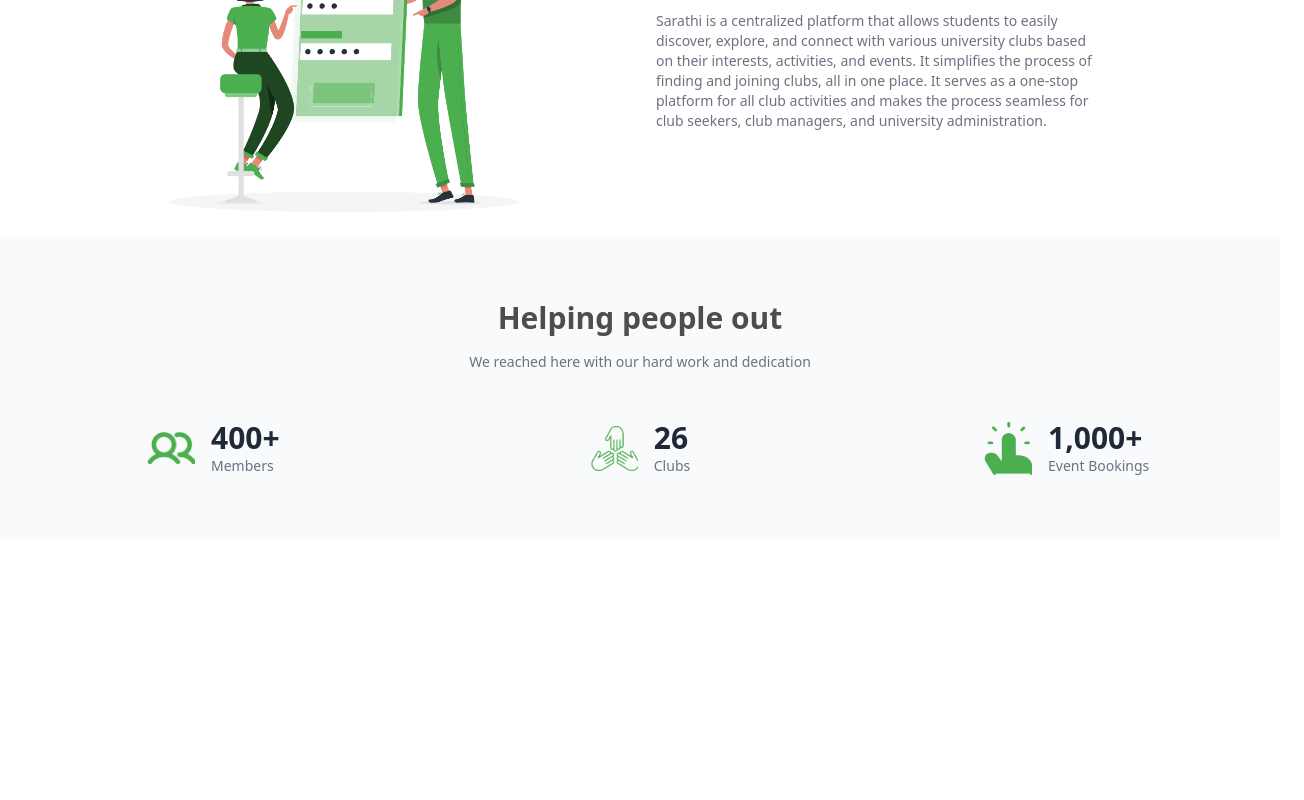
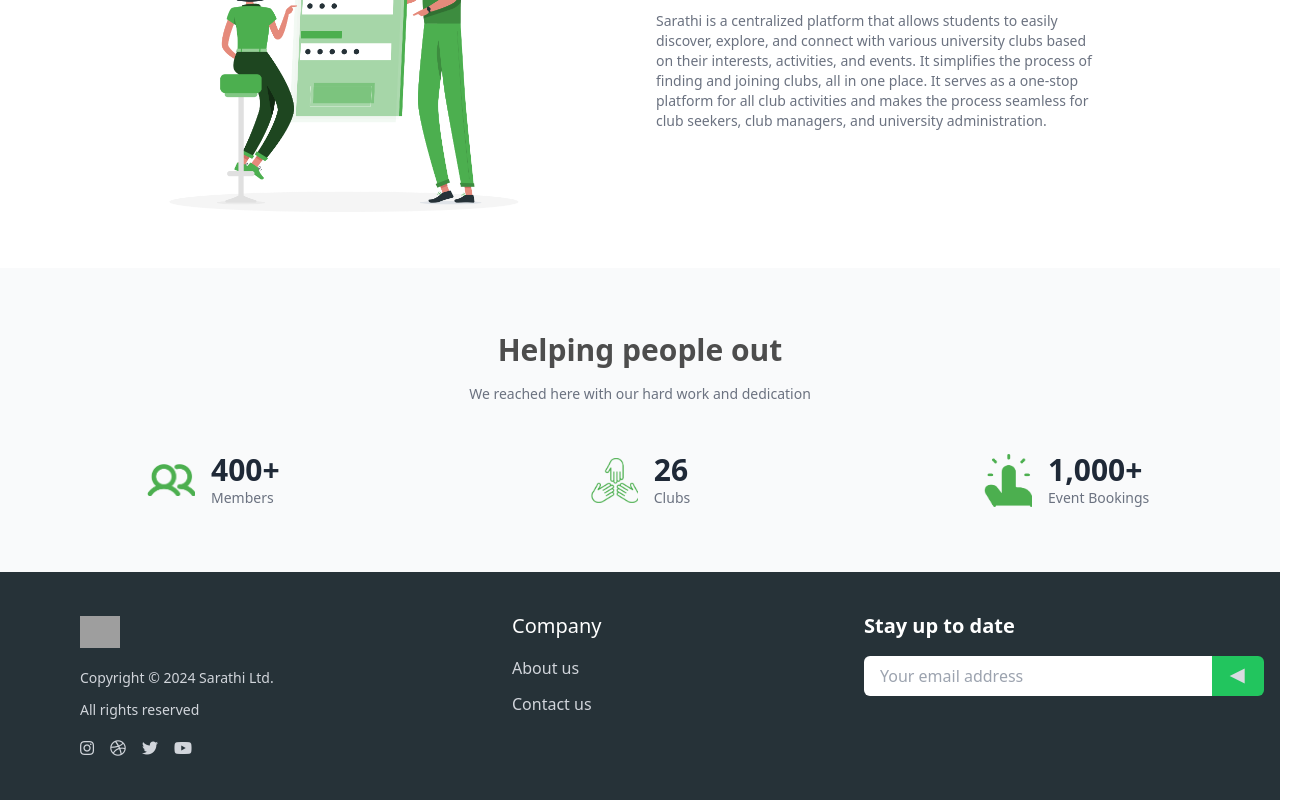
Before and after one commit to sthaarekh/sarathi, a React (Vite) app: page / in a window 1280 px wide. Shown: the part 1301-2101 px from the top of the page, 1304 px wide, since content can reach past the window. Before the commit the page ends 1841 px from the top, so only its background shows below. Built offline with nearby package versions, Linux system fonts and the light colour scheme; grey boxes are pictures that could not be loaded.

Commit message:
Added footer design

```diff
--- a/index.html
+++ b/index.html
@@ -4,6 +4,7 @@
     <meta charset="UTF-8" />
     <meta name="viewport" content="width=device-width, initial-scale=1.0" />
     <link href="./src/App.css" rel="stylesheet">
+    <link href="https://cdnjs.cloudflare.com/ajax/libs/font-awesome/5.15.4/css/all.min.css" rel="stylesheet" />
     <title>Sarathi</title>
   </head>
   <body>
--- a/package.json
+++ b/package.json
@@ -10,6 +10,8 @@
     "preview": "vite preview"
   },
   "dependencies": {
+    "@fortawesome/free-brands-svg-icons": "^6.7.2",
+    "@fortawesome/react-fontawesome": "^0.2.2",
     "@react-three/drei": "^9.117.3",
     "@react-three/fiber": "^8.17.10",
     "lucide-react": "^0.460.0",
--- a/src/App.jsx
+++ b/src/App.jsx
@@ -1,4 +1,5 @@
 import './App.css'
+import Footer from './components/Footer'
 import Navbar from './components/Navbar'
 import Contacts from './pages/Contacts'
 import Home from './pages/Home'
@@ -19,6 +20,7 @@
         <Route path="/login" element={<Login/>} />
       </Routes>
       </BrowserRouter>
+      <Footer/>
     </>
   )
 }
--- /dev/null
+++ b/src/components/Footer.jsx
@@ -0,0 +1,85 @@
+import React from "react";
+
+const Footer = () => {
+  return (
+    <footer className="bg-[#263238] text-gray-300 py-10 flex justify-center items-center">
+      <div className="container mx-auto grid grid-cols-1 md:grid-cols-[30%_30%_40%] gap-8 px-10">
+        {/* Logo and Copyright */}
+        <div className="flex flex-col items-start px-10">
+          {/* Logo */}
+          <div className="mb-4">
+            <div className="w-10 h-10 flex items-center justify-center">
+              <img
+              className="h-8 w-auto"
+              src="https://upload.wikimedia.org/wikipedia/commons/2/2a/Lgog.svg"
+              alt="Logo"
+              />
+            </div>
+          </div>
+          <p className="text-sm mb-3">Copyright © 2024 Sarathi Ltd.</p>
+          <p className="text-sm">All rights reserved</p>
+          {/* Social Icons */}
+          <div className="flex mt-4 space-x-4">
+            <a href="#" aria-label="Instagram" className="hover:text-white">
+              <i className="fab fa-instagram"></i>
+            </a>
+            <a href="#" aria-label="Dribbble" className="hover:text-white">
+              <i className="fab fa-dribbble"></i>
+            </a>
+            <a href="#" aria-label="Twitter" className="hover:text-white">
+              <i className="fab fa-twitter"></i>
+            </a>
+            <a href="#" aria-label="YouTube" className="hover:text-white">
+              <i className="fab fa-youtube"></i>
+            </a>
+          </div>
+        </div>
+
+        {/* Company Section */}
+        <div className="pl-20">
+          <h3 className="text-xl text-white mb-4">Company</h3>
+          <ul>
+            <li className="mb-3">
+              <a href="#" className="hover:text-white">
+                About us
+              </a>
+            </li>
+            <li>
+              <a href="#" className="hover:text-white">
+                Contact us
+              </a>
+            </li>
+          </ul>
+        </div>
+
+        {/* Stay Up to Date */}
+        <div className="px-10">
+          <h3 className="font-semibold text-xl text-white mb-4">Stay up to date</h3>
+          <form className="flex">
+            <input
+              type="email"
+              placeholder="Your email address"
+              className="w-full px-4 py-2 text-gray-900 rounded-l-md focus:outline-none"
+            />
+            <button
+              type="submit"
+              className="px-4 py-2 bg-green-500 text-[#D9DBE1] rounded-r-md hover:bg-green-600"
+            >
+              <svg
+                xmlns="http://www.w3.org/2000/svg"
+                viewBox="0 0 24 24"
+                fill="currentColor"
+                className="w-5 h-5"
+              >
+                <path d="M2 12l18-9v18L2 12z" />
+              </svg>
+            </button>
+          </form>
+        </div>
+
+      </div>
+    </footer>
+  );
+};
+
+export default Footer;
--- a/src/pages/Home.jsx
+++ b/src/pages/Home.jsx
@@ -115,14 +115,14 @@
                   <div className="flex justify-center mb-4">
                     <img src={card.icon} alt={card.alt} className="h-10 md:h-12" />
                   </div>
-                  <h3 className="text-2xl lg:text-3xl text-[#4D4D4D] font-medium">{card.title}</h3>
+                  <h3 className="text-2xl xl:text-3xl text-[#4D4D4D] font-medium">{card.title}</h3>
                   <p className="text-gray-500 text-sm mt-2">{card.description}</p>
                 </div>
               ))}
             </div>
           </section>
 
-          <section className="flex flex-col-reverse px-10 lg:px-16 lg:flex-row items-center gap-8">
+          <section className="flex flex-col-reverse px-10 lg:px-16 lg:flex-row items-center gap-8 lg:pb-8">
             {/* Text Section */}
             <div className="lg:w-1/2 flex justify-center">
               <img
```
Also changed, not shown: 1 other file (tests, documents, lock files or other folders).
